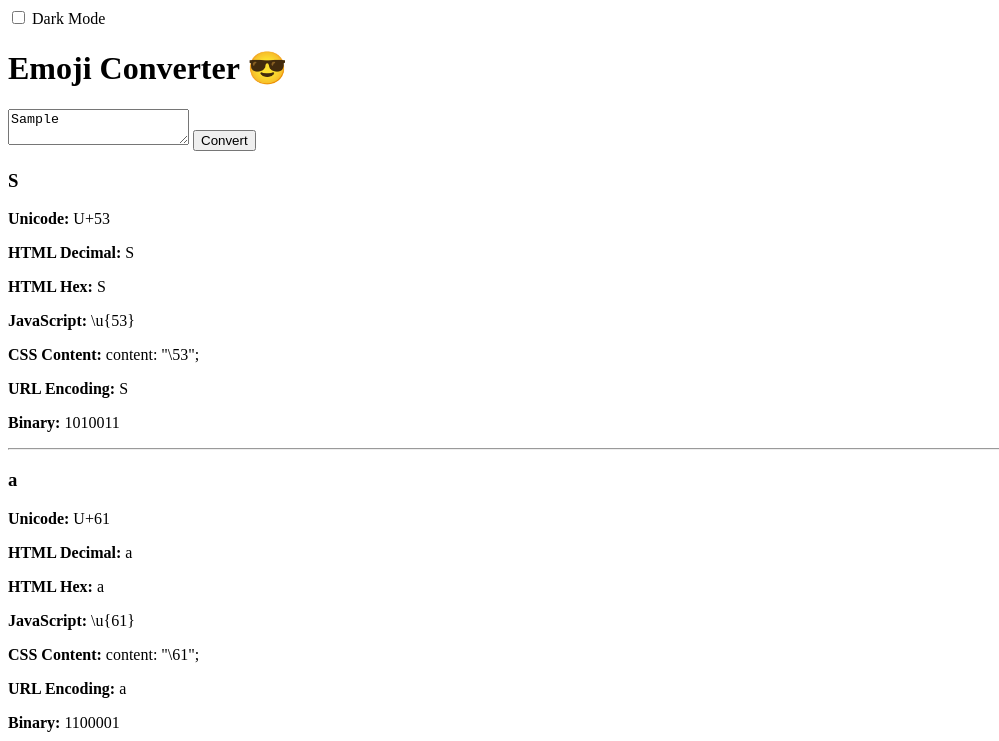
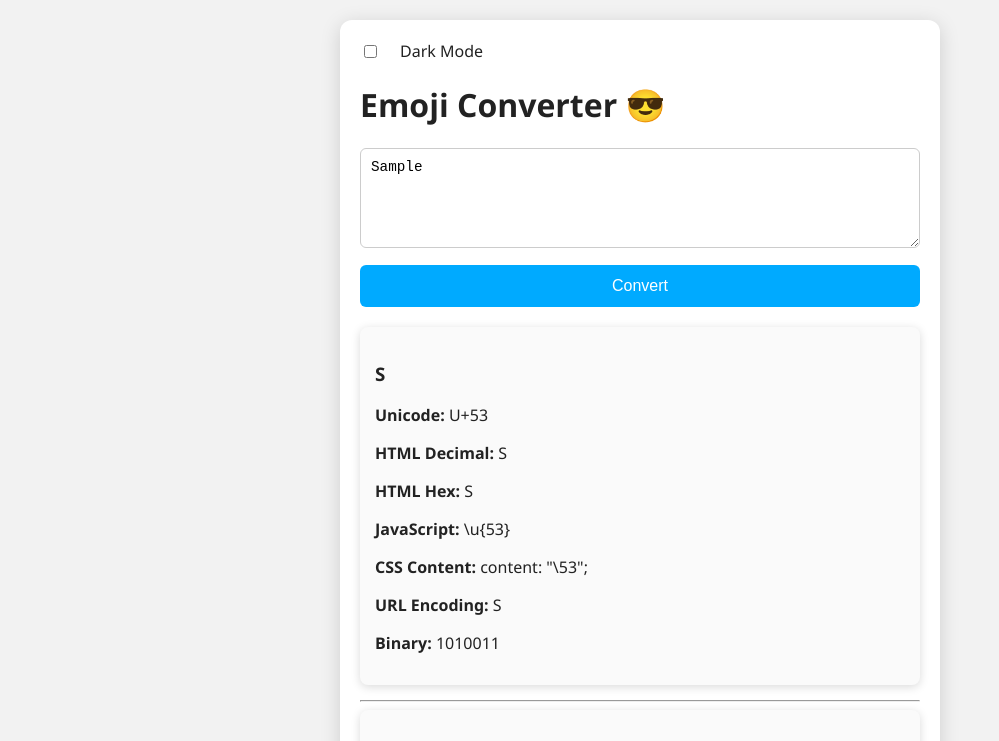
Before and after one commit to Ebrat222/Web_Folders, a plain HTML site: page Emojis_Converter/index.html in a window 1280 px wide. Both pictures are taken after typing "Sample" into the empty fields and a click on the button "Convert". Shown: the top 741 px of the page, without its empty margins (0-999 px from the left). Drawn offline with Linux system fonts and the light colour scheme.

Commit message:
Update style.css

```diff
--- a/Emojis_Converter/style.css
+++ b/Emojis_Converter/style.css
@@ -1 +1,114 @@
-yo
+body {
+  font-family: 'Segoe UI', sans-serif;
+  background: #f2f2f2;
+  margin: 0;
+  padding: 20px;
+  display: flex;
+  justify-content: center;
+}
+
+.container {
+  width: 100%;
+  max-width: 600px;
+  background: #fff;
+  border-radius: 12px;
+  padding: 20px;
+  box-shadow: 0 4px 20px rgba(0,0,0,0.15);
+  box-sizing: border-box;
+}
+
+textarea {
+  width: 100%;
+  min-height: 100px;
+  font-size: 1.1em;
+  padding: 10px;
+  resize: vertical;
+  border-radius: 6px;
+  border: 1px solid #ccc;
+  margin-bottom: 12px;
+  box-sizing: border-box;
+}
+
+button {
+  display: block;
+  width: 100%;
+  padding: 12px;
+  font-size: 1em;
+  background: #00aaff;
+  color: white;
+  border: none;
+  border-radius: 6px;
+  cursor: pointer;
+  margin-bottom: 20px;
+}
+
+#results > div {
+  background: #fafafa;
+  padding: 15px;
+  border-radius: 8px;
+  box-shadow: 0 2px 10px rgba(0,0,0,0.1);
+  margin-bottom: 15px;
+  word-break: break-word;
+  box-sizing: border-box;
+}
+
+@media (max-width: 600px) {
+  body {
+    padding: 10px;
+  }
+
+  .container {
+    padding: 15px;
+  }
+
+  button {
+    font-size: 0.95em;
+  }
+}
+
+:root {
+  --bg-color: #f2f2f2;
+  --text-color: #222;
+  --box-color: #fff;
+  --shadow-color: rgba(0,0,0,0.15);
+  --button-bg: #00aaff;
+  --result-bg: #fafafa;
+}
+
+body.dark {
+  --bg-color: #121212;
+  --text-color: #eee;
+  --box-color: #1e1e1e;
+  --shadow-color: rgba(255,255,255,0.1);
+  --button-bg: #2196f3;
+  --result-bg: #2a2a2a;
+}
+
+body {
+  background: var(--bg-color);
+  color: var(--text-color);
+  transition: background 0.3s, color 0.3s;
+}
+
+.container {
+  background: var(--box-color);
+  box-shadow: 0 4px 20px var(--shadow-color);
+}
+
+button {
+  background: var(--button-bg);
+}
+
+#results > div {
+  background: var(--result-bg);
+  box-shadow: 0 2px 10px var(--shadow-color);
+}
+
+.switch {
+  display: flex;
+  align-items: center;
+  gap: 10px;
+  margin-bottom: 15px;
+  font-size: 1em;
+  cursor: pointer;
+}
```
